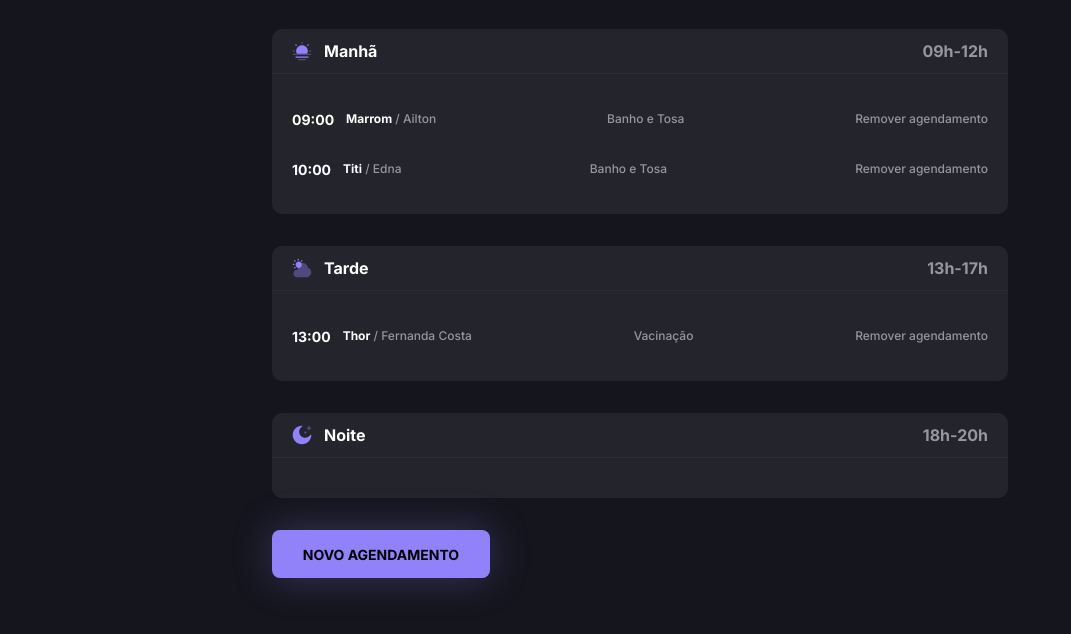
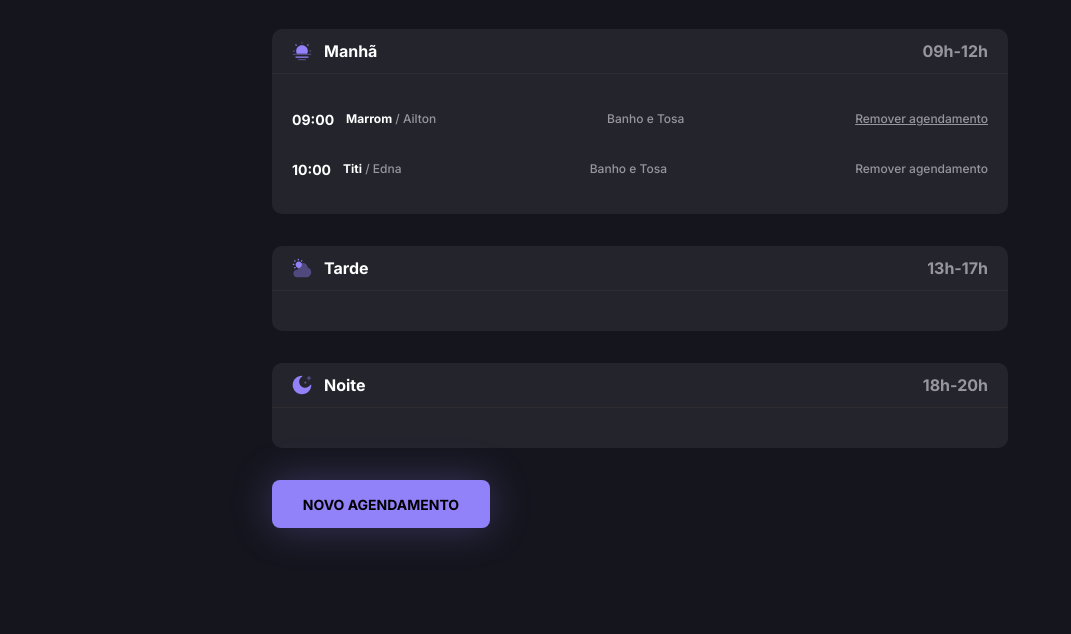
Before and after one commit to FeGonca/desafio-agendamento-petshop, a website built with webpack: page index.html in a window 1280 px wide. In both pictures the pointer is over the button 921 px from the left and 271 px from the top of the page. Shown: the part 152-786 px from the top of the page, without its empty margins (0-1071 px from the left). Built offline with nearby package versions, Linux system fonts and the light colour scheme; data requests are answered from the project's data file.

Commit message:
Aplicando hover no botão

```diff
--- a/src/modules/schedules/show.js
+++ b/src/modules/schedules/show.js
@@ -14,7 +14,7 @@ export function showSchedules({dailySchedules}) {
     try {
         // Limpa os agendamentos
         periodMorning.innerHTML = "";
-        // periodAfternoon.innerHTML = "";
+        periodAfternoon.innerHTML = "";
         periodNight.innerHTML = "";
 
         // Renderiza os agendamentos por período
--- a/src/styles/index.css
+++ b/src/styles/index.css
@@ -119,6 +119,10 @@
                     border: none;
                 }
 
+                button:hover {
+                    text-decoration: underline;
+                }
+
             }
         }
     }
```
